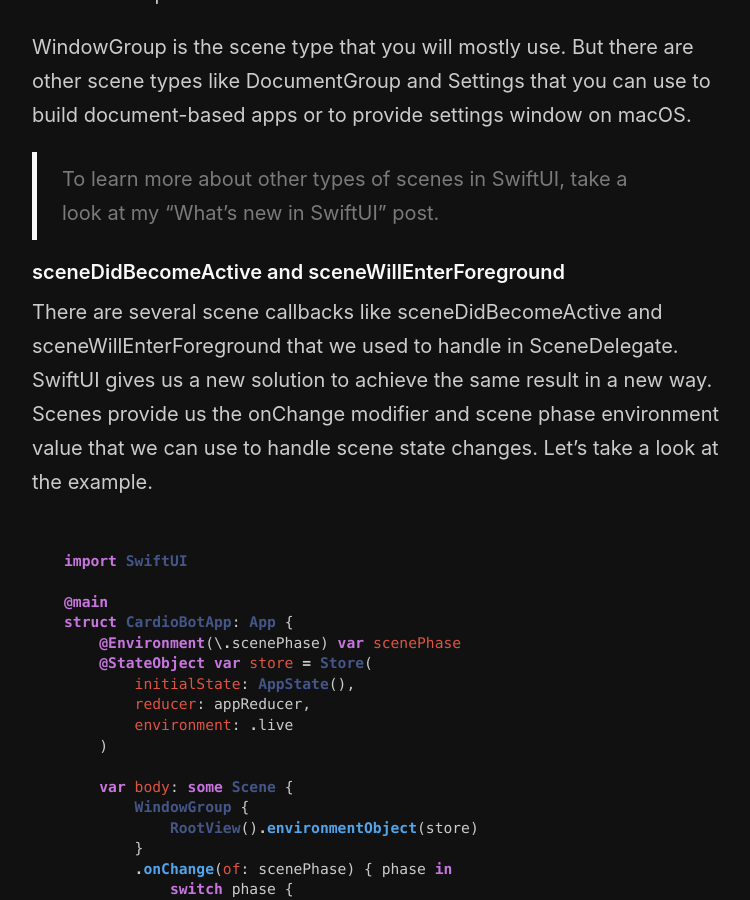
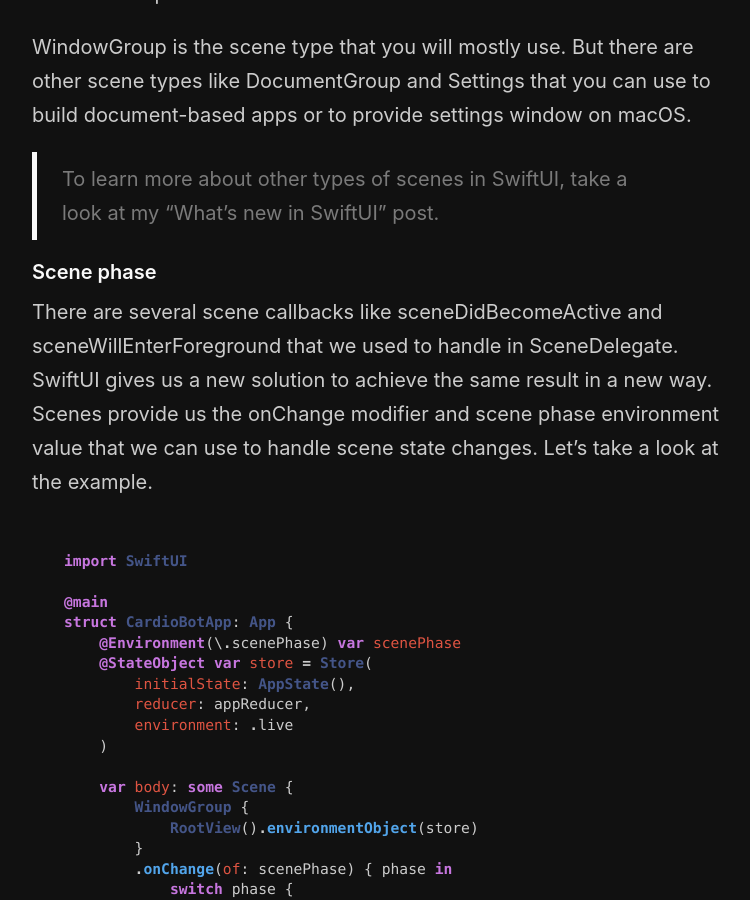
Before and after one commit to mecid/mecid.github.io, a Jekyll site: the page built from _posts/2020-08-26-managing-scenes-in-swiftui.md, in a window 1280 px wide and 900 px high, scrolled down 1359 px. Shown: the whole window, without its empty margins (258-1008 px from the left). Built offline with Jekyll 4.4.1, drawn with Linux system fonts in a browser that asks for light colours.

Commit message:
Update 2020-08-26-managing-scenes-in-swiftui.md

````diff
--- a/_posts/2020-08-26-managing-scenes-in-swiftui.md
+++ b/_posts/2020-08-26-managing-scenes-in-swiftui.md
@@ -31,7 +31,7 @@ WindowGroup is the scene type that you will mostly use. But there are other scen
 
 > To learn more about other types of scenes in SwiftUI, take a look at my "What's new in SwiftUI" post.
 
-#### sceneDidBecomeActive and sceneWillEnterForeground
+#### Scene phase
 There are several scene callbacks like sceneDidBecomeActive and sceneWillEnterForeground that we used to handle in SceneDelegate. SwiftUI gives us a new solution to achieve the same result in a new way. Scenes provide us the onChange modifier and scene phase environment value that we can use to handle scene state changes. Let's take a look at the example.
 
 ```swift
````
